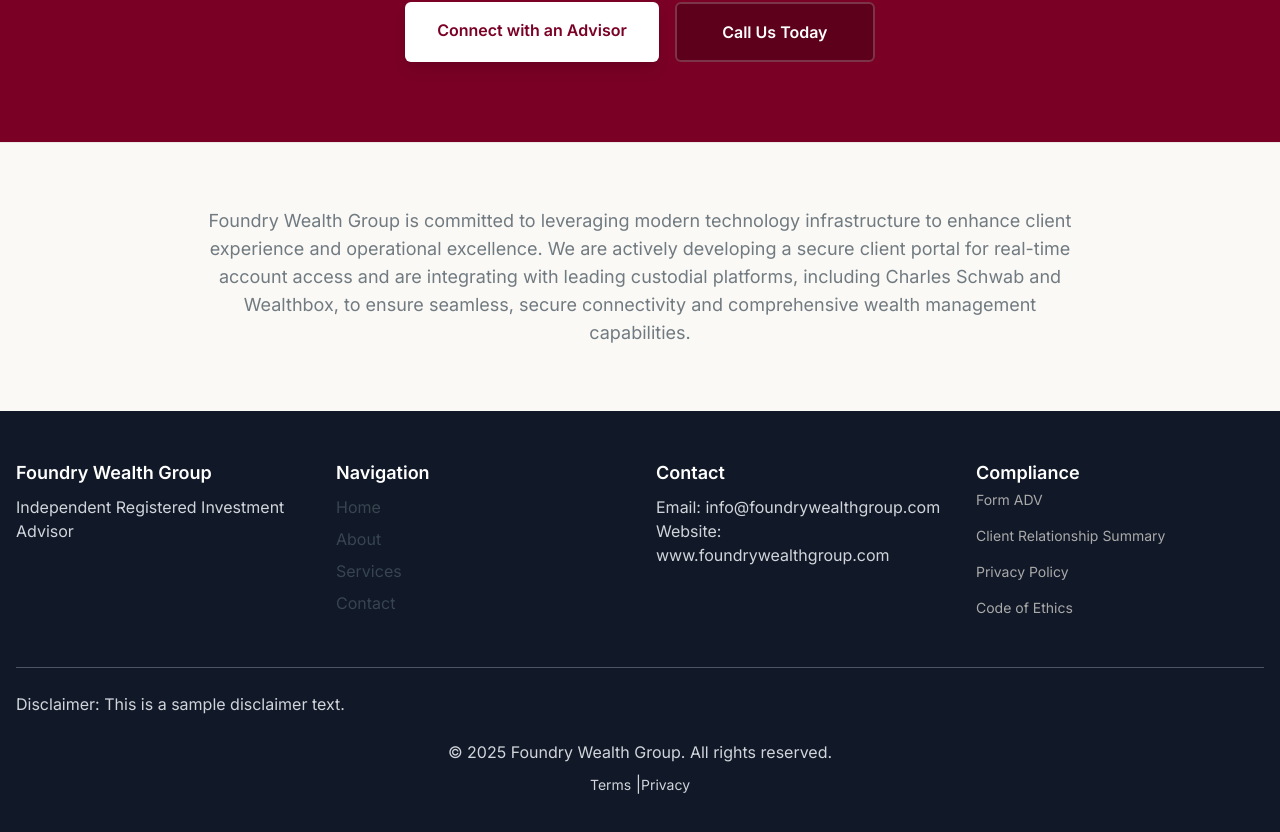
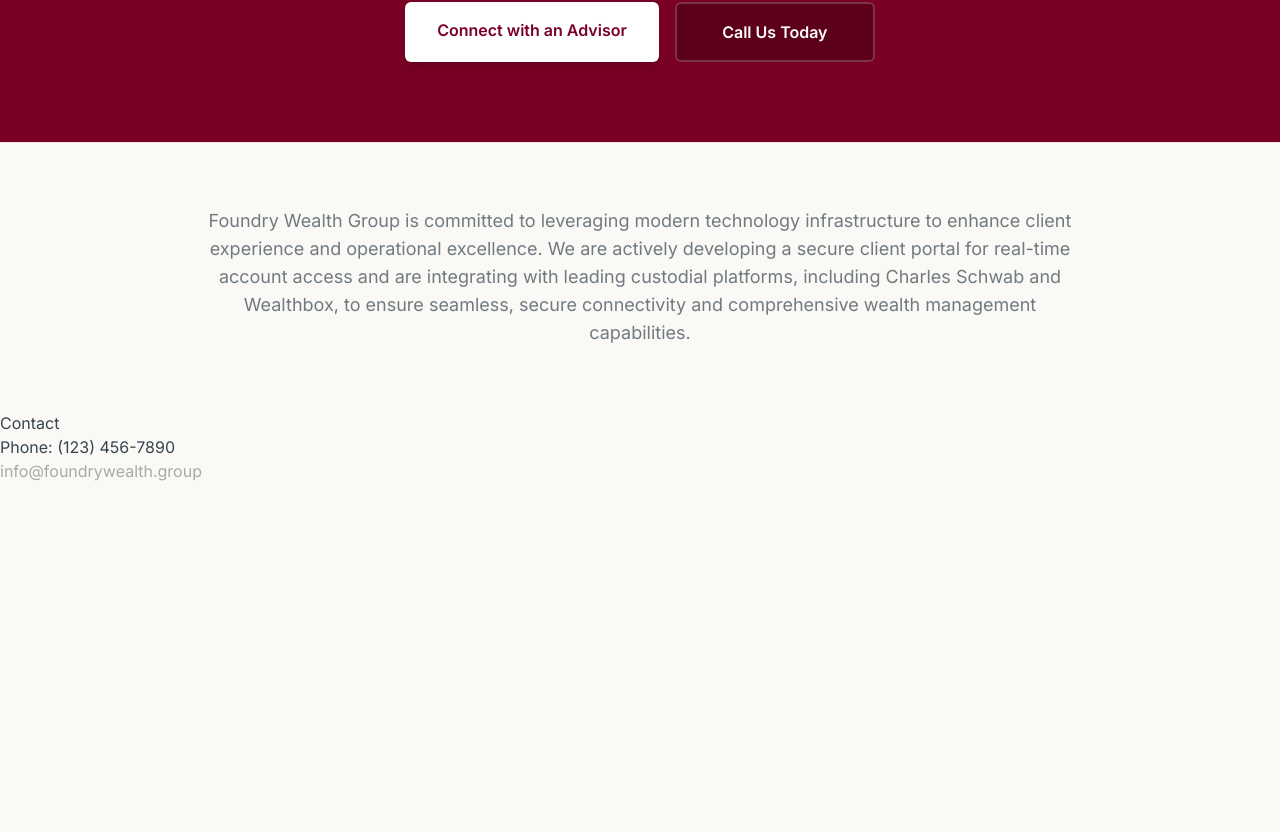
Before and after one commit to LDGUEST/Foundry-Wealth-Group-Website, a Next.js app: page / in a window 1280 px wide. Shown: the part 7252-8084 px from the top of the page. After the commit the page ends 7735 px from the top, so only its background shows below. Built offline with nearby package versions, Linux system fonts and the light colour scheme; no server answers.

Commit message:
Updated contact email in Footer component

```diff
--- a/components/Footer.tsx
+++ b/components/Footer.tsx
@@ -1,51 +1,20 @@
-import Link from 'next/link';
+import React from 'react';
 
-export default function Footer() {
+const Footer = () => {
     return (
-    <footer className="bg-gray-900">
-      <div className="max-w-7xl mx-auto py-12 px-4">
-        <div className="grid grid-cols-1 lg:grid-cols-4 gap-8">
+        <footer>
             <div>
-            <h3 className="text-white text-lg font-semibold">Foundry Wealth Group</h3>
-            <p className="text-gray-300 mt-2">Independent Registered Investment Advisor</p>
-          </div>
-          <div>
-            <h3 className="text-white text-lg font-semibold">Navigation</h3>
-            <nav className="mt-2">
-              <ul className="space-y-2">
-                <li><Link href="/">Home</Link></li>
-                <li><Link href="/about">About</Link></li>
-                <li><Link href="/services">Services</Link></li>
-                <li><Link href="/contact">Contact</Link></li>
-              </ul>
-            </nav>
-          </div>
-          <div>
-            <h3 className="text-white text-lg font-semibold">Contact</h3>
-            <p className="text-gray-300 mt-2">Email: info@foundrywealthgroup.com</p>
-            <p className="text-gray-300">Website: www.foundrywealthgroup.com</p>
-          </div>
-          <div>
-            <h3 className="text-white text-lg font-semibold">Compliance</h3>
-            <ul className="space-y-3">
-              <li><Link href="/form-adv" className="text-sm text-steel hover:text-white transition-colors">Form ADV</Link></li>
-              <li><Link href="/client-relationship-summary" className="text-sm text-steel hover:text-white transition-colors">Client Relationship Summary</Link></li>
-              <li><Link href="/privacy-policy" className="text-sm text-steel hover:text-white transition-colors">Privacy Policy</Link></li>
-              <li><Link href="/code-of-ethics" className="text-sm text-steel hover:text-white transition-colors">Code of Ethics</Link></li>
-            </ul>
-          </div>
-        </div>
-        <div className="border-t border-gray-600 mt-12 pt-6">
-          <p className="text-gray-300">Disclaimer: This is a sample disclaimer text.</p>
-        </div>
-        <div className="mt-6 text-center text-gray-300">
-          <p>&copy; 2025 Foundry Wealth Group. All rights reserved.</p>
-          <p className="mt-2">
-            <Link href="/terms" className="text-sm hover:text-white transition-colors">Terms</Link> |
-            <Link href="/privacy" className="text-sm hover:text-white transition-colors">Privacy</Link>
+                <h2>Contact</h2>
+                <p>
+                    Phone: (123) 456-7890
+                </p>
+                <p>
+                    <a href="mailto:info@foundrywealth.group" className="text-steel hover:text-white transition-colors">info@foundrywealth.group</a>
                 </p>
             </div>
-      </div>
+            {/* Other footer content here */}
         </footer>
     );
-}
+};
+
+export default Footer;
```
Lines whose indentation alone changed are shown as unchanged.
